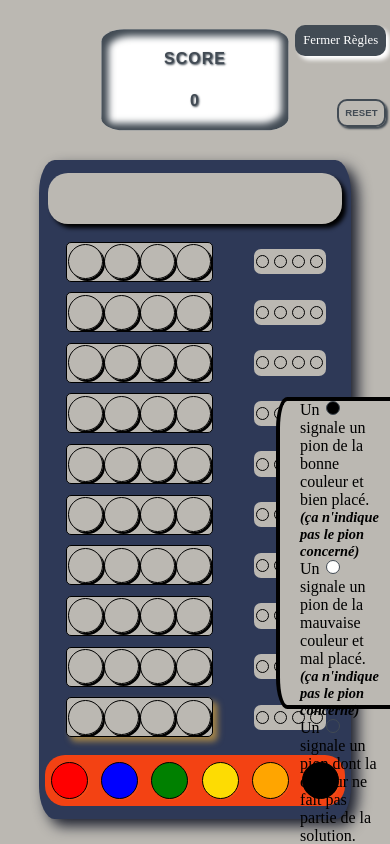
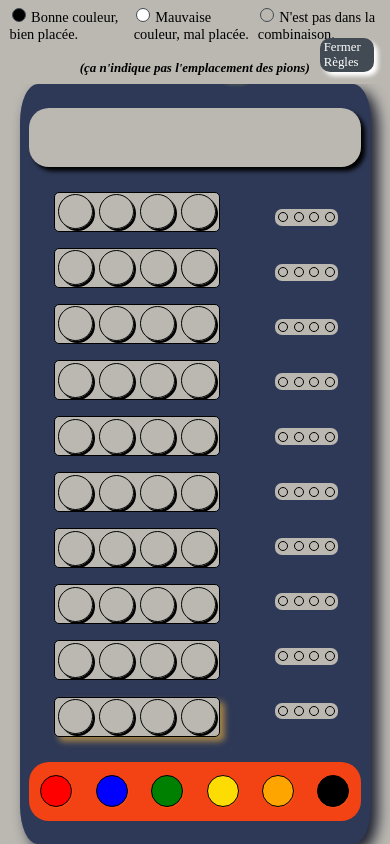
Before and after one commit to Flothar78/mastermind, a Vue app: page / in a window 390 px wide. Both pictures are taken after a click on the element "Voir Règles". Built offline with nearby package versions, Linux system fonts and the light colour scheme; the HTML template or start-up script is replaced by a standard one.

Commit message:
Recreation CSS small screen // tutorial and buttons managing

```diff
--- a/src/App.vue
+++ b/src/App.vue
@@ -17,7 +17,7 @@ const displayTutorial = () => {
 </script>
 
 <template>
-  <RulesInfo v-if="gameRules" />
+  <RulesInfo v-if="gameRules" class="rules-info" />
   <div class="tutorial-button" @click="displayTutorial()" >
     {{ buttonText }}
   </div>
--- a/src/assets/main.css
+++ b/src/assets/main.css
@@ -34,9 +34,9 @@
   justify-content: center;
   align-items: center;
   height: 100vh;
-  max-width:1487px;
+  max-width: 1487px;
   margin: auto;
-  background: #BBB8B2;
+  background: #bbb8b2;
   overflow: hidden;
 }
 .tutorial-button {
@@ -61,20 +61,19 @@
   0% {
     height: 0;
     width: 0;
-
   }
   25% {
-    height: .1vh;
+    height: 0.1vh;
     width: 6vw;
   }
-50%{
-  height: 4vw;
+  50% {
+    height: 4vw;
     width: 4vw;
-}
+  }
   100% {
     height: 4vw;
     width: 4vw;
-    background-color: #F34213;
+    background-color: #f34213;
   }
 }
 @keyframes containerSprout {
@@ -84,8 +83,8 @@
   50% {
     opacity: 0.1;
   }
-  85%{
-    opacity: .5;
+  85% {
+    opacity: 0.5;
   }
   100% {
     opacity: 1;
@@ -96,60 +95,60 @@
   animation-duration: 1s;
   animation-timing-function: ease-in;
 }
-.score-infos{
+.score-infos {
   position: relative;
   height: 89vh;
-  width:  30vw;
+  width: 30vw;
 }
 .score-container {
   position: absolute;
-  top:0;
-  left:50%;
+  top: 0;
+  left: 50%;
   transform: translate(-47%, 50%);
   display: flex;
   flex-direction: column;
   justify-content: space-around;
   align-items: center;
-  height:20%;
+  height: 20%;
   width: 40%;
-  max-width:258px;
+  max-width: 258px;
   padding: 2vh 4vw;
   background: white;
-  color: #424B54;
+  color: #424b54;
   font-size: 1.2rem;
   font-family: sans-serif;
   font-weight: 900;
   text-shadow: 1px 1px 2px;
   letter-spacing: 1px;
   text-align: center;
-  box-shadow: inset 7px 7px 7px , inset -7px -7px 7px ;
-  border-radius: 12% ;
+  box-shadow: inset 7px 7px 7px, inset -7px -7px 7px;
+  border-radius: 12%;
 }
 .infos-container {
   animation-name: containerSprout;
   animation-duration: 1s;
   position: absolute;
   bottom: 0;
-  left:50%;
+  left: 50%;
   transform: translate(-47%, -50%);
   display: flex;
   flex-direction: column;
   justify-content: space-around;
   align-items: center;
-  height:20%;
+  height: 20%;
   width: 40%;
-  max-width:258px;
+  max-width: 258px;
   padding: 2vh 4vw;
   background: white;
-  color: #424B54;
+  color: #424b54;
   font-family: sans-serif;
   font-size: 1.6rem;
   font-weight: 900;
   text-shadow: 1px 1px 2px;
   letter-spacing: 1px;
   text-align: center;
-  box-shadow: inset 7px 7px 7px , inset -7px -7px 7px ;
-  border-radius:   12%;
+  box-shadow: inset 7px 7px 7px, inset -7px -7px 7px;
+  border-radius: 12%;
 }
 .reset-button {
   position: absolute;
@@ -157,16 +156,16 @@
   bottom: 0;
   height: fit-content;
   width: 8vw;
-  padding: .4rem;
+  padding: 0.4rem;
   border: 2px solid #424b54;
   background-color: transparent;
   color: #424b54;
   font-size: 0.8rem;
-  letter-spacing: .5px;
+  letter-spacing: 0.5px;
   box-shadow: 2px 2px 2px #424b54;
   border-radius: 10px;
 }
-.reset-button:hover{
+.reset-button:hover {
   border: 1px solid #424b54;
   box-shadow: 0 0 0;
   letter-spacing: 0px;
@@ -180,15 +179,15 @@
   animation-duration: 2s;
   height: fit-content;
   width: fit-content;
-  padding: .5rem;
-  max-width:120px;
+  padding: 0.5rem;
+  max-width: 120px;
   margin: 0;
   color: black;
   border: transparent 1px solid;
   border-radius: 7px;
   box-shadow: 1px 1px 3px;
 }
-.continue-button:hover{
+.continue-button:hover {
   border: transparent 1px solid;
   box-shadow: 0 0 0;
 }
@@ -197,7 +196,7 @@
   justify-content: center;
   align-items: center;
   width: 70vw;
-  margin-left:4vw;
+  margin-left: 4vw;
 }
 .play-ground {
   display: flex;
@@ -205,9 +204,9 @@
   justify-content: space-between;
   height: 90vh;
   width: 100%;
-  max-width:792px;
-  padding:0 1.5vw;
-  background-color: #2E3957;
+  max-width: 792px;
+  padding: 0 1.5vw;
+  background-color: #2e3957;
   box-shadow: 7px 7px 14px #1b1f2d;
   border-radius: 5%;
 }
@@ -217,28 +216,26 @@
   align-items: center;
   height: 7vh;
   width: 98%;
-  margin:  auto;
-  background-color: #BBB8B2;   /* DE9151 */
-  box-shadow: 4px 4px 4px ;
+  margin: auto;
+  background-color: #bbb8b2; /* DE9151 */
+  box-shadow: 4px 4px 4px;
   border-radius: 20px;
 }
-.game-solution.active{
+.game-solution.active {
   animation: colorChange 1s forwards;
 }
 @keyframes colorChange {
   0% {
-    background-color: #BBB8B2;
+    background-color: #bbb8b2;
   }
   100% {
-    background-color: #F34213;
+    background-color: #f34213;
   }
-
 }
 .play-and-check-container {
   max-height: 90vh;
   display: flex;
   justify-content: space-around;
-
 }
 .betweenRows {
   display: flex;
@@ -246,17 +243,17 @@
   justify-content: space-between;
   width: 50%;
   height: 65vh;
-  max-height:750px;
+  max-height: 750px;
 }
 .withinRow {
   display: flex;
   justify-content: space-around;
   align-items: center;
   height: 10%;
-  max-height:38px;
+  max-height: 38px;
   margin: 0.5vw;
   border: black 0.5px solid;
-  background-color: #BBB8B2;
+  background-color: #bbb8b2;
   border-radius: 5px;
 }
 .peons-row {
@@ -265,8 +262,8 @@
   align-items: center;
   height: 7vh;
   width: 98%;
-  margin:  auto;
-  background-color: #F34213;
+  margin: auto;
+  background-color: #f34213;
   border-radius: 20px;
 }
 .checkRowsContainer {
@@ -282,14 +279,14 @@
   width: 12vw;
   max-height: 35px;
   max-width: 150px;
-  background-color: #BBB8B2;
+  background-color: #bbb8b2;
   border-radius: 7px;
 }
 .peon-shape {
   height: 4vw;
   width: 4vw;
-  max-height:35px;
-  max-width:35px;
+  max-height: 35px;
+  max-width: 35px;
   border: 0.5px solid black;
   border-radius: 50%;
 }
@@ -299,116 +296,57 @@
 .peon-in-check-row {
   width: 1.3vw;
   height: 1.3vw;
-  max-width:17px;
-  max-height:17px;
+  max-width: 17px;
+  max-height: 17px;
   border-radius: 50%;
 }
 @media screen and (max-width: 759px) {
   #app {
-
     flex-direction: column-reverse;
-    justify-content: space-around;
-    align-items: center;
-    padding: 0;
-    height:100vh;
-    width:100%;
-    margin: 0;
   }
   .tutorial-button {
-    text-align: center;
-    font-size:.8rem;
-    top: 3vh;
-    width: fit-content;
-    height: fit-content;
-    padding: .5rem;
+    top: 4.5vh;
+    right:4vw;
+    width: 12vw;
+    height: 4vh;
+    font-size: .8em;
+    z-index: 40;
   }
-  .score-infos{
-    width:100%;
-    height:10%;
-    margin:0;
-  }
-  .score-container {
-    top:65%;
-    left:50%;
-    transform: translate(-50%,-50%);
-    font-size: 1rem;
-    height: 100%;
-    padding:1vh 4vw;
-  }
-  .infos-container {
-   top:65%;
-   left:50%;
-   transform: translate(-50%, -50%);
-   font-size: 1rem;
-   height: 100%;
-   padding:1vh 4vw;
-  }
-  .continue-button {
-    display: flex;
-    align-items: center;
-    height: 35%;
-    padding:0.2rem;
-    font-size: .7rem;
-  }
-  .reset-button {
-   bottom:-2vh;
-   width: fit-content;
-   letter-spacing: .1px;
-   font-size:.6rem;
-   font-weight:bold;
-  }
-  .play-and-result-wrapper{
-    margin:0;
-    width:80vw;
-  }
-  .play-ground {
-    display: flex;
-    flex-direction: column;
-    max-height: 78vh;
-    width: 100%;
+
+  /* .tutorial-button {
+  position: absolute;
+  bottom: 1vh;
+  right: 1vw;
+  display: flex;
+  justify-content: center;
+  align-items: center;
+  width: 18vw;
+  max-width: 100px;
+  height: 4vh;
+  padding: 0 1vw;
+  background-color: #424b54;
+  color: white;
+  cursor: default;
+  border-radius: 10px;
+  z-index: 20;
+  box-shadow: 4px 4px 4px;
+} */
+  .play-and-result-wrapper {
+    width: 90vw;
+    height: 90vh;
     margin: auto;
   }
-  .play-and-check-container {
-    height: 60vh;
-    width: 100%;
-    display: flex;
-    justify-content: space-around;
+  .peon-shape {
+    height: 30px;
+    width: 30px;
   }
-  .betweenRows{
-    justify-content: space-around;
-    height:100%;
-  }
-  .game-solution {
-    display: flex;
-    justify-content: space-around;
-    align-items: center;
-    height: 6vh;
-  }
-  .peons-row {
-    box-shadow: 0 0;
-    display: flex;
-    justify-content: space-around;
-    align-items: center;
-    height: 6vh;
-    width: 100%;
-  }
-  .peon-shape {
-    border: 0.5px solid black;
-    width: 50px;
-    height: 50px;
-    border-radius: 50%;
-  }
-  .checkRowsContainer{
-    width: 24%;
-  }
-  .checkRow{
-    width:100%;
-    height:3vh;
+  .checkRow {
+    height: 2vh;
+    width: 16vw;
+    border-radius: 7px;
   }
   .peon-in-check-row {
-    width: 11px;
-    height: 11px;
-    border-radius: 50%;
+    height: 8px;
+    width: 8px;
   }
-
 }
--- a/src/components/RulesInfo.vue
+++ b/src/components/RulesInfo.vue
@@ -1,17 +1,9 @@
 <template>
   <div class="container">
-    <div>
-      Un <span class="black-dot"></span> signale un pion de la bonne couleur et bien placé.
-      <div class="parenthese-style">(ça n'indique pas le pion concerné)</div>
-    </div>
-    <div>
-      Un <span class="white-dot"></span> signale un pion de la mauvaise couleur et mal placé.
-      <div class="parenthese-style">(ça n'indique pas le pion concerné)</div>
-    </div>
-    <div>
-      Un <span class="empty-dot"></span> signale un pion dont la couleur ne fait pas partie de la solution.
-      <div class="parenthese-style">(ça n'indique pas le pion concerné)</div>
-    </div>
+    <div class="dot-reading"><span class="black-dot"></span> Bonne couleur, bien placée.</div>
+    <div class="dot-reading"><span class="white-dot"></span> Mauvaise couleur, mal placée.</div>
+    <div class="dot-reading"><span class="empty-dot"></span> N'est pas dans la combinaison.</div>
+    <div class="parenthese-style">(ça n'indique pas l'emplacement des pions)</div>
   </div>
 </template>
 
@@ -27,7 +19,7 @@
   justify-content: space-around;
   width: 20.5vw;
   height: 36vh;
-  padding:0 10px 0 20px  !important;
+  padding: 0 10px 0 20px !important;
   color: black;
   background-color: #bbb8b2;
   border-radius: 10% 0 0 10%;
@@ -59,9 +51,37 @@
   border-radius: 50%;
   margin: 0 2px;
 }
-.parenthese-style{
+.parenthese-style {
   font-size: 0.9em;
   font-style: italic;
   font-weight: 900;
 }
+
+@media (max-width: 768px) {
+  .container {
+    box-sizing: content-box;
+    border: 0;
+    top: 0;
+    right: 0;
+    flex-direction: row;
+    justify-content: space-between;
+    align-items: center;
+    flex-wrap: wrap;
+    width: 95%;
+    height: 10%;
+    padding: 0;
+    font-size: 0.9em;
+    border-radius: 2%;
+    z-index: 30;
+  }
+  .dot-reading{
+    width:33%
+  }
+  .parenthese-style {
+  font-size: 0.9em;
+  font-style: italic;
+  font-weight: 900;
+  margin: auto;
+}
+}
 </style>
```
